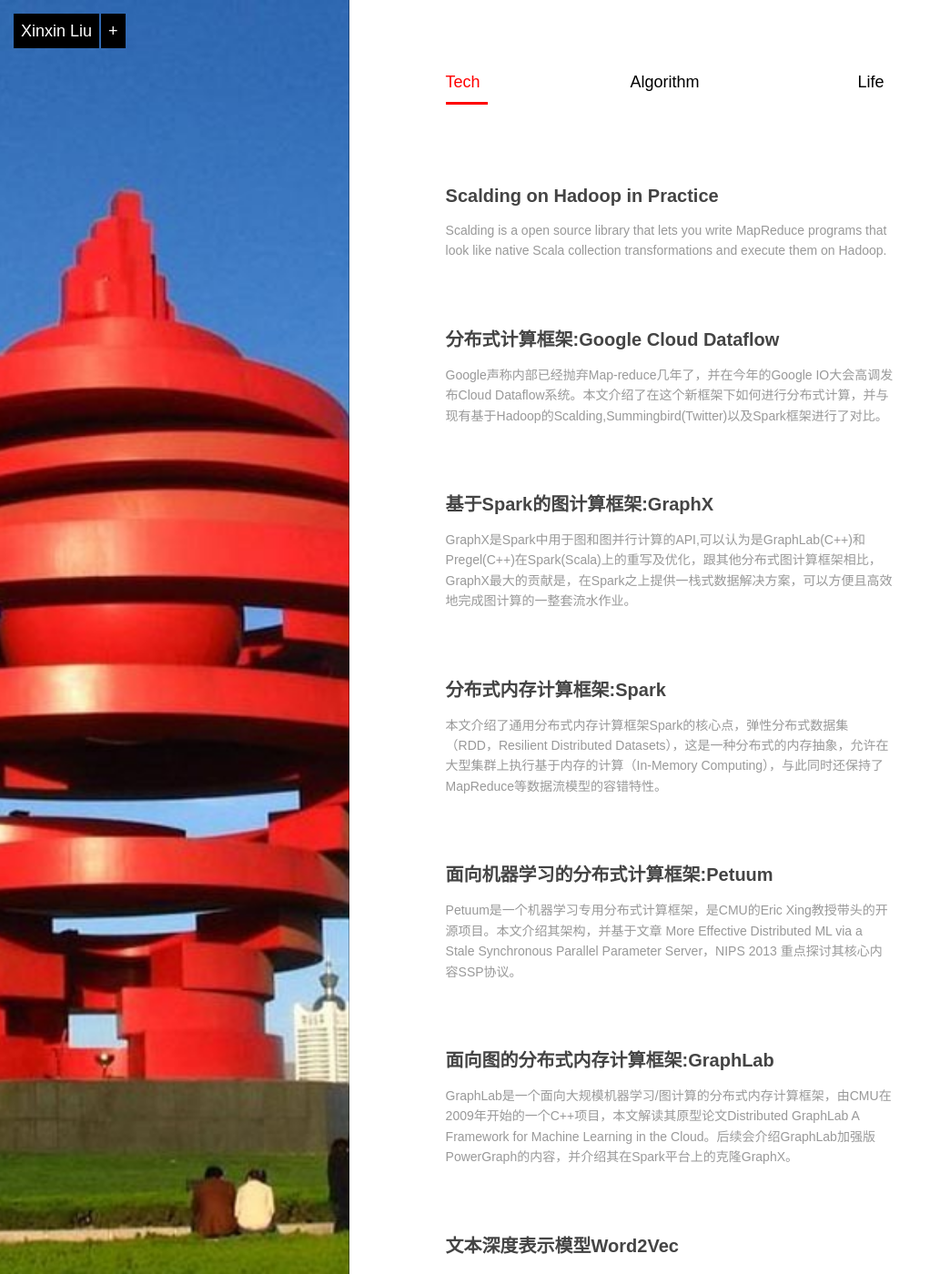
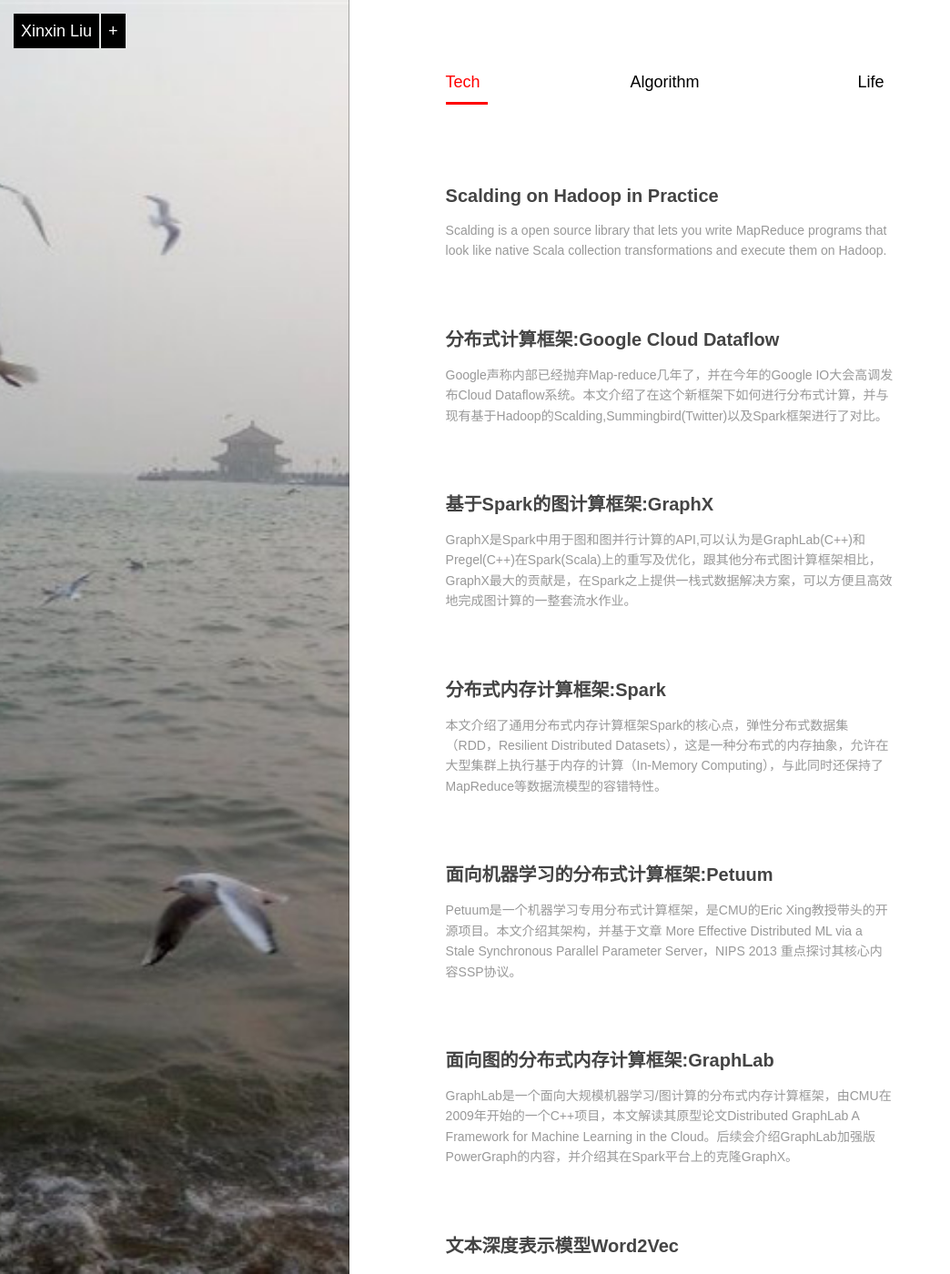
Before and after one commit to Xinxin-Liu/xinxin-liu.github.io, a Jekyll site: the page built from index.md, in a window 1280 px wide and 1400 px high. Shown: the whole window at 91% size, without its empty margins (0-1044 px from the left). Built offline with Jekyll 4.4.1, drawn with Linux system fonts in a browser that asks for light colours; Markdown is read by kramdown in place of the engine named in the settings.

Commit message:
change blog configuration files

```diff
--- a/css/default.css
+++ b/css/default.css
@@ -84,13 +84,13 @@ pre ol{margin-left:25px;list-style-type:decimal;}
     background-position:50% 50%;
 }
 .tech .aside{
-    background-image:url('wind.jpg');
+    background-image:url('bridge.jpg');
 }
 .algorithm .aside{
-    background-image:url('university.jpg');
+    background-image:url('university2.jpg');
 }
 .life .aside{
-    background-image:url('peony.jpg')
+    background-image:url('leaf.jpg')
 }
 .index-content .section { margin-left:30%; padding-top:80px; padding-right:15%; ;}
 
```
Also changed, not shown: css/bridge.jpg (added), css/leaf.jpg (added), css/university2.jpg (added).
